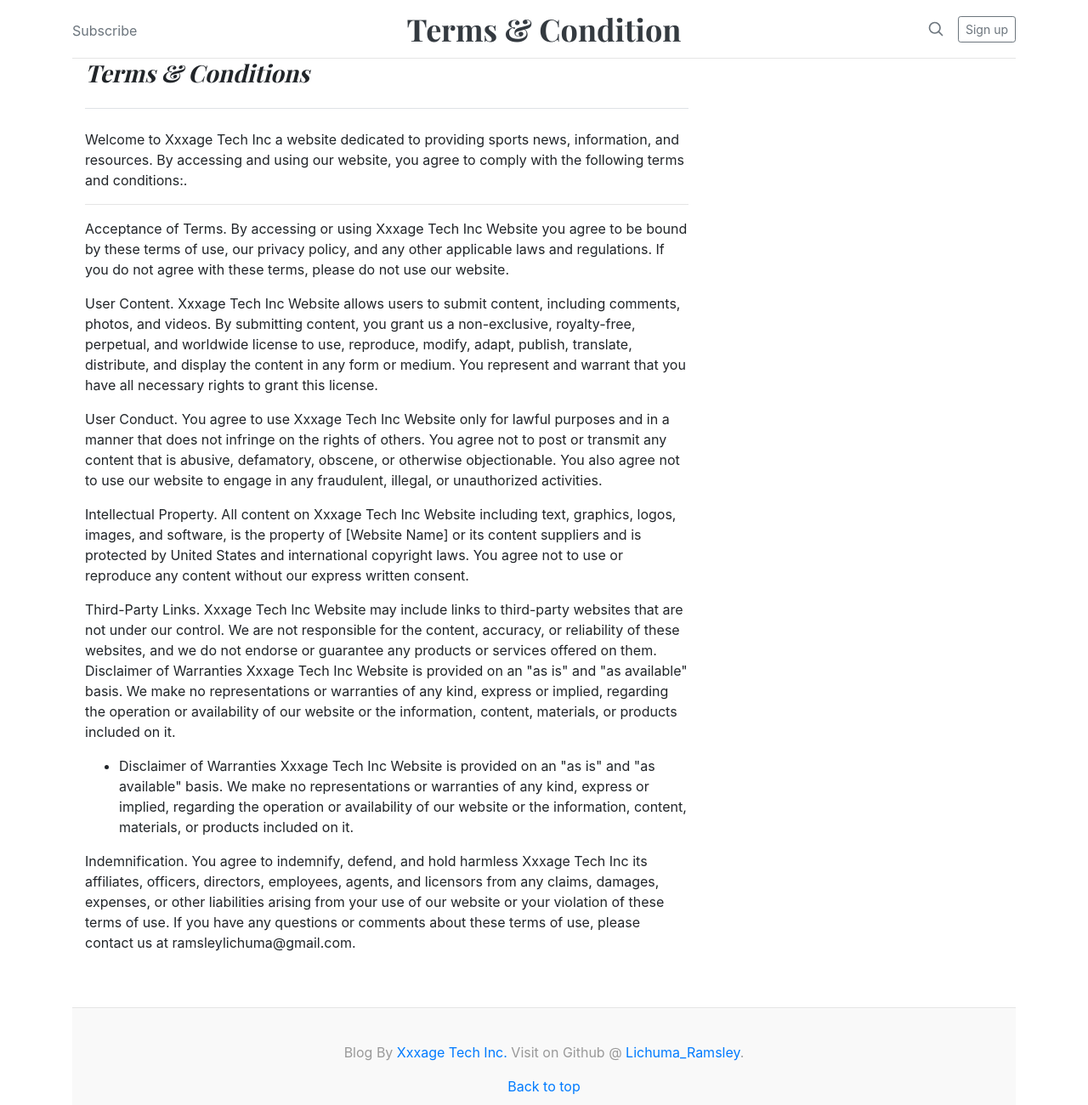
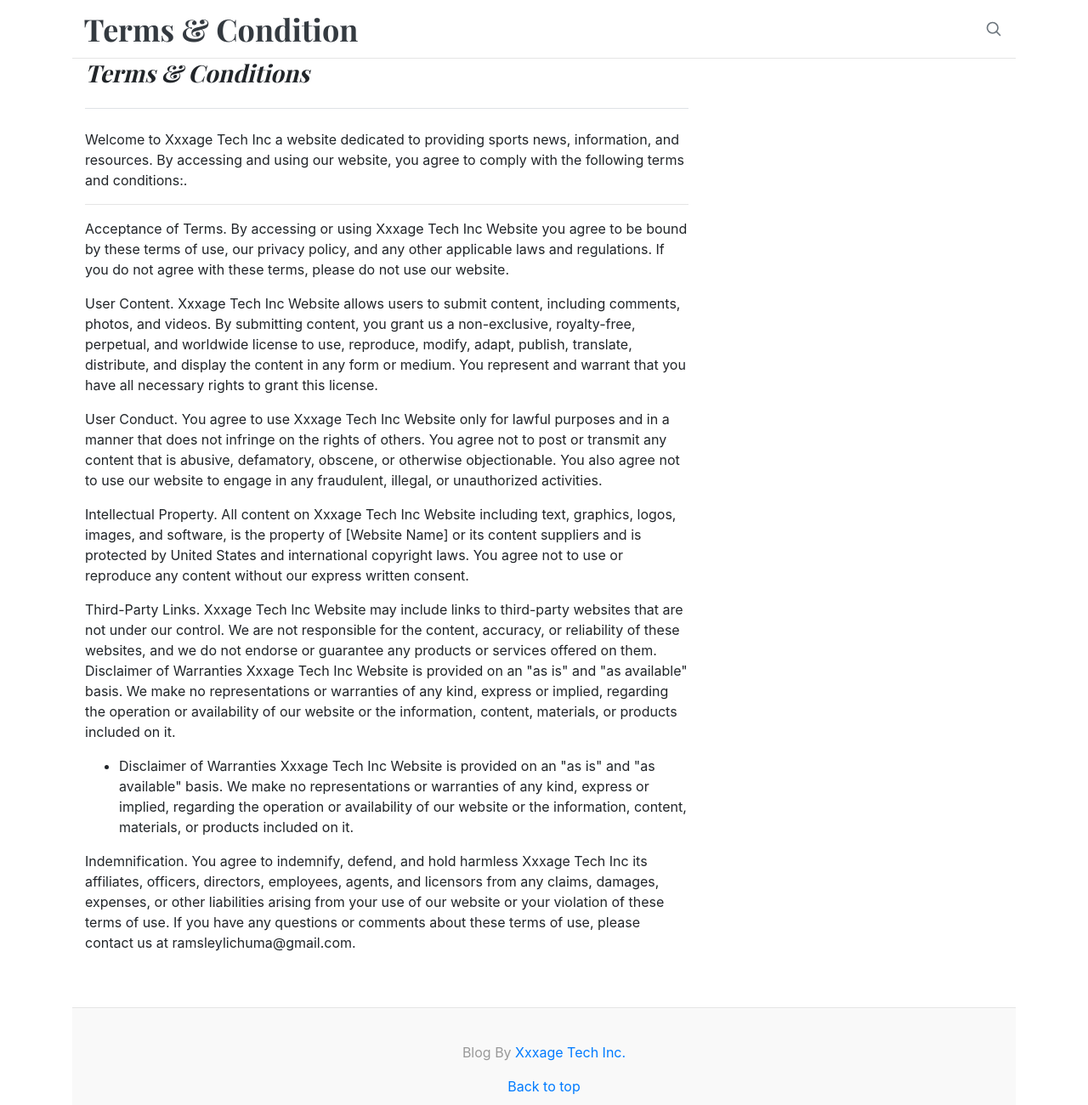
Before and after one commit to RamsleyLichuma/Xxxage_Tech_Inc.github.io, a plain HTML site: page terms/index.html in a window 1280 px wide. Shown: the whole page at 85% size. Drawn offline with nearby package versions, Linux system fonts and the light colour scheme; files that its build step writes are made by us from their sources.

Commit message:
Update index.html

```diff
--- a/terms/index.html
+++ b/terms/index.html
@@ -46,9 +46,7 @@
 <div class="container">
   <header class="blog-header py-3">
     <div class="row flex-nowrap justify-content-between align-items-center">
-      <div class="col-4 pt-1">
-        <a class="text-muted" href="#">Subscribe</a>
-      </div>
+
       <div class="col-4 text-center">
         <a class="blog-header-logo text-dark" href="#">Terms & Condition</a>
       </div>
@@ -56,7 +54,7 @@
         <a class="text-muted" href="#" aria-label="Search">
           <svg xmlns="http://www.w3.org/2000/svg" width="20" height="20" fill="none" stroke="currentColor" stroke-linecap="round" stroke-linejoin="round" stroke-width="2" class="mx-3" role="img" viewBox="0 0 24 24" focusable="false"><title>Search</title><circle cx="10.5" cy="10.5" r="7.5"/><path d="M21 21l-5.2-5.2"/></svg>
         </a>
-        <a class="btn btn-sm btn-outline-secondary" href="#">Sign up</a>
+
       </div>
     </div>
   </header>
@@ -99,7 +97,7 @@
 <div class="clearfix"></div>
 
 <footer class="blog-footer">
-  <p>Blog By <a href="https://github.com/RamsleyLichuma">Xxxage Tech Inc.</a> Visit on Github  @ <a href="https://github.com/RamsleyLichuma">Lichuma_Ramsley</a>.</p>
+  <p>Blog By <a href="https://github.com/RamsleyLichuma">Xxxage Tech Inc.</a> </p>
   <p>
     <a href="#">Back to top</a>
   </p>
```
